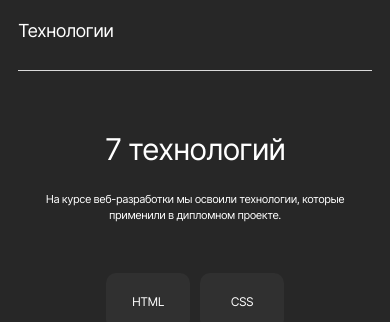
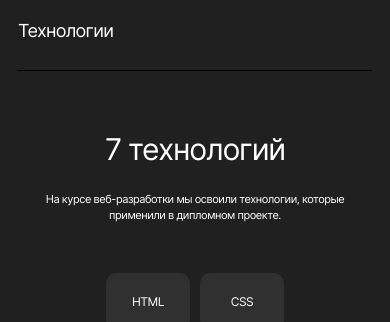
Before and after one commit to Karmyshkov/movies-explorer-frontend, a React (Create React App) app: page / in a window 390 px wide. Shown: the part 1215-1537 px from the top of the page. Built offline with nearby package versions, Linux system fonts and the light colour scheme.

Commit message:
fix style

```diff
--- a/src/components/Techs/Techs.css
+++ b/src/components/Techs/Techs.css
@@ -149,6 +149,14 @@
 }
 
 @media screen and (max-width: 468px) {
+  .techs {
+    background-color: var(--bg);
+  }
+
+  .techs__inner {
+    border-color: var(--bg-black);
+  }
+
   .techs__title {
     font-size: 18px;
     line-height: 22px;
--- a/src/variables/variables.css
+++ b/src/variables/variables.css
@@ -6,6 +6,7 @@
   --color-blue: #4285f4;
   --color-error: #ee3465;
   --bg: #202020;
+  --bg-black: #000;
   --bg-primary: #3ddc84;
   --bg-secondary: #272727;
   --bg-dark-grey: #303030;
```
